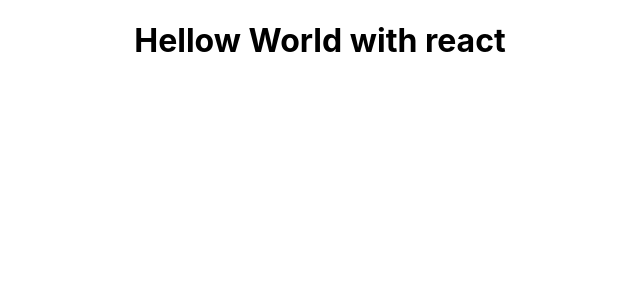
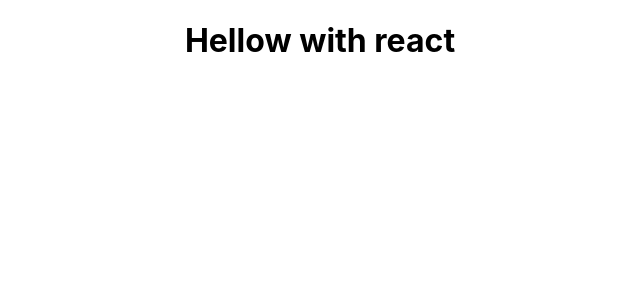
Before and after one commit to AbdulRaqeeb007/Bootcamp, a React (Create React App) app: page / in a window 1280 px wide. Shown: the top 300 px of the page, without its empty margins (320-960 px from the left). Built offline with nearby package versions, Linux system fonts and the light colour scheme.

Commit message:
Update App.js

```diff
--- a/src/App.js
+++ b/src/App.js
@@ -4,7 +4,7 @@
 function App() {
   return (
     <div className="App">
-      <h1>Hellow World with react</h1>
+      <h1>Hellow  with react</h1>
     </div>
   );
 }
```
